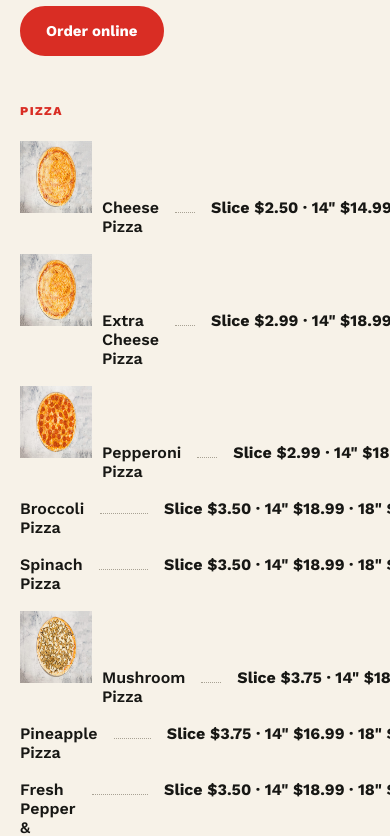
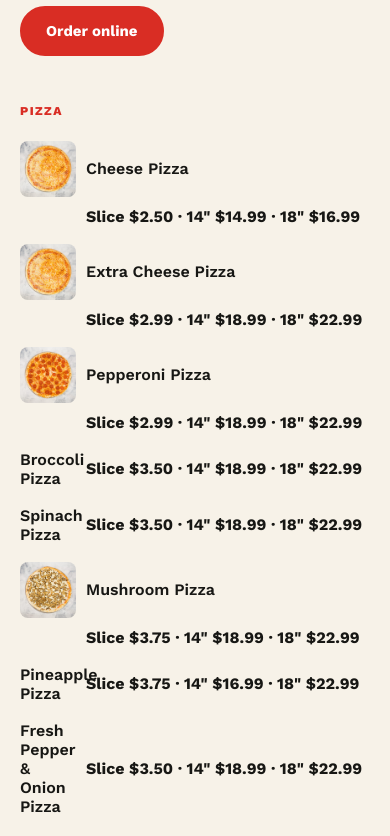
Before and after one commit to justinsoperation-del/famous-pizza-manhattan, a Next.js app: page / in a window 390 px wide. Shown: the part 4800-5636 px from the top of the page. Built offline with nearby package versions, Linux system fonts and the light colour scheme; no server answers.

Commit message:
Style menu item photos

```diff
--- a/app/globals.css
+++ b/app/globals.css
@@ -341,3 +341,36 @@ footer { background: var(--ink); color: white; }
   .mab-item svg { height: 22px; width: 22px; }
   .mab-item--primary { background: var(--red); border-radius: 14px; color: white; margin: 0 6px; }
 }
+.menu-row-with-photo {
+  display: grid;
+  grid-template-columns: 72px auto 1fr auto;
+  align-items: center;
+  gap: 14px;
+}
+
+.menu-row-photo {
+  width: 72px;
+  height: 72px;
+  object-fit: cover;
+  border-radius: 8px;
+}
+
+@media (max-width: 700px) {
+  .menu-row-with-photo {
+    grid-template-columns: 56px 1fr;
+    gap: 10px;
+  }
+
+  .menu-row-photo {
+    width: 56px;
+    height: 56px;
+  }
+
+  .menu-row-dots {
+    display: none;
+  }
+
+  .menu-row-price {
+    grid-column: 2;
+  }
+}
```
